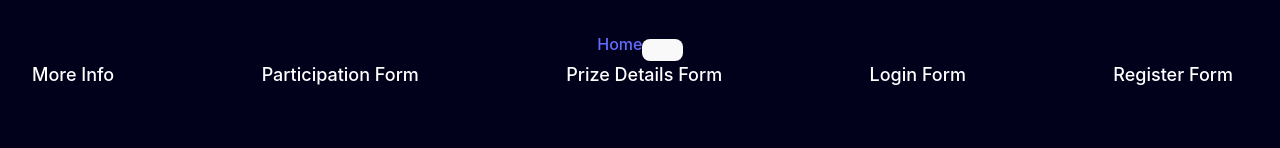
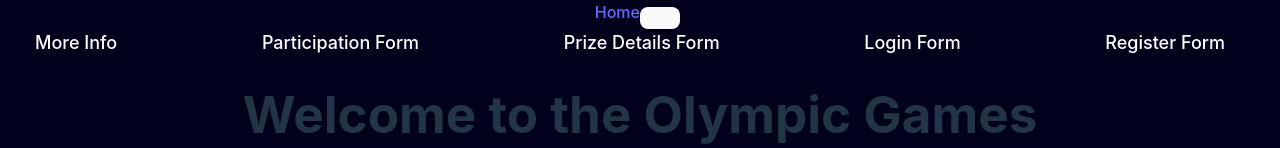
Before and after one commit to sriparna-koar/olympic-games, a React (Vite) app: page / in a window 1280 px wide. Shown: the top 148 px of the page. Built offline with nearby package versions, Linux system fonts and the light colour scheme.

Commit message:
Update NavigationBar.css

```diff
--- a/src/components/NavigationBar.css
+++ b/src/components/NavigationBar.css
@@ -17,3 +17,10 @@
 .navbar-nav .nav-link:hover {
   color: #d6aeae;
 }
+.navbar {
+  position: fixed;
+  top: 0px;
+  left: 35px;
+  right: 40px;
+
+}
```
